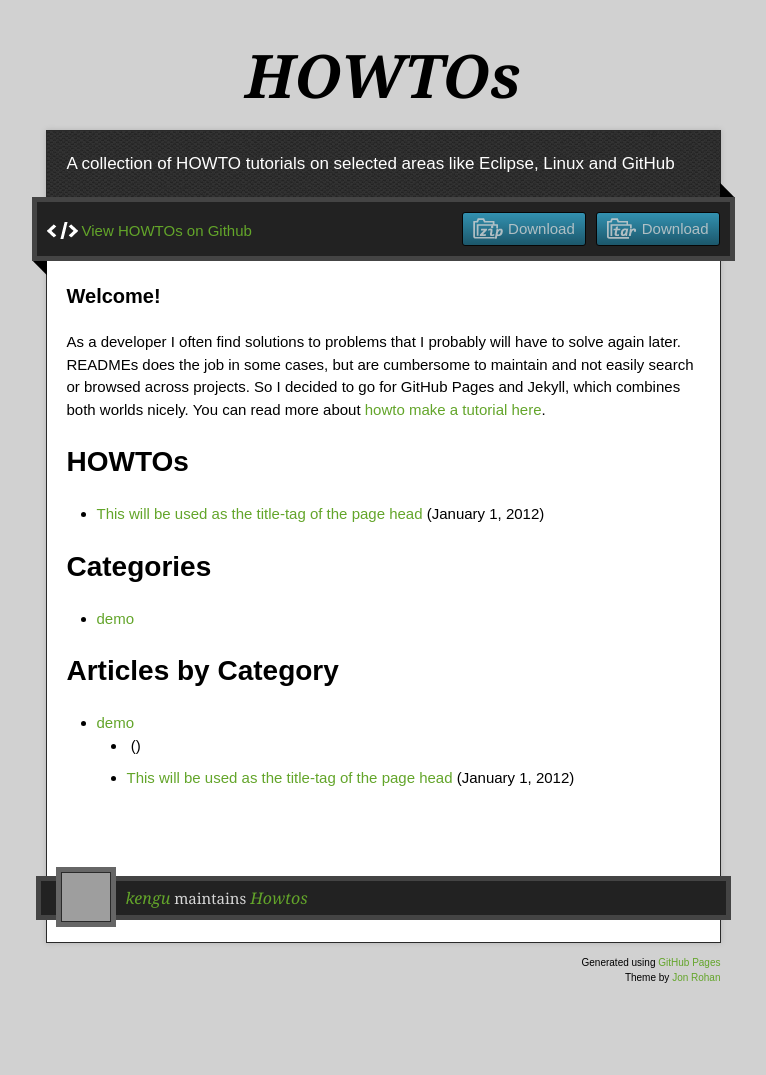
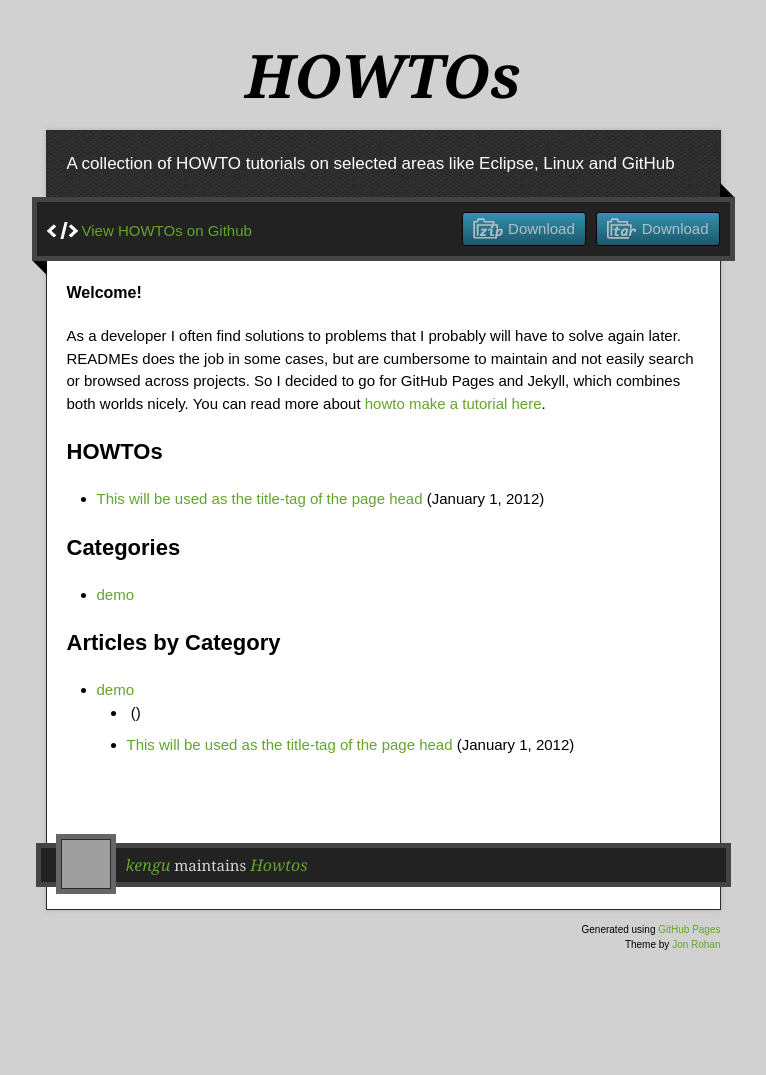
Before and after one commit to kengu/howtos, a Jekyll site: the page built from index.md, in a window 1280 px wide. Shown: the whole page, without its empty margins (257-1023 px from the left). Built offline with Jekyll 4.4.1, drawn with Linux system fonts in a browser that asks for light colours; nearby versions of some CDN libraries; after the commit the page ends 1042 px from its top, so only the background shows below that; grey boxes are pictures that could not be loaded.

Commit message:
Changed h1-h5 font sizes

```diff
--- a/stylesheets/stylesheet.css
+++ b/stylesheets/stylesheet.css
@@ -369,23 +369,23 @@ footer .owner p a {
 }
 
 .markdown-body h1 {
-  font-size: 28px;
+  font-size: 22px;
 }
 
 .markdown-body h2 {
-  font-size: 24px;
+  font-size: 18px;
 }
 
 .markdown-body h3 {
-  font-size: 20px;
+  font-size: 16px;
 }
 
 .markdown-body h4 {
-  font-size: 18px;
+  font-size: 14px;
 }
 
 .markdown-body h5 {
-  font-size: 16px;
+  font-size: 12px;
 }
 
 .markdown-body pre {
```
